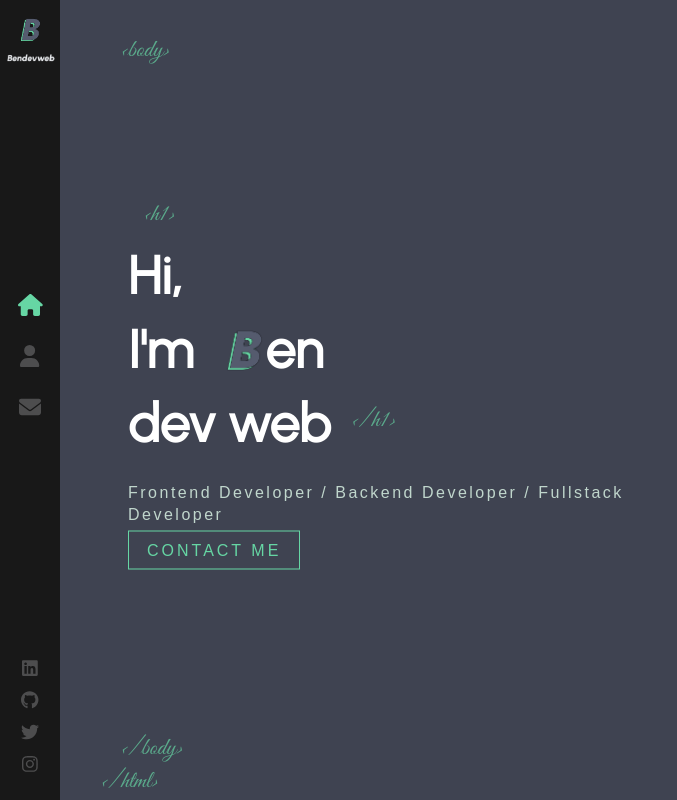
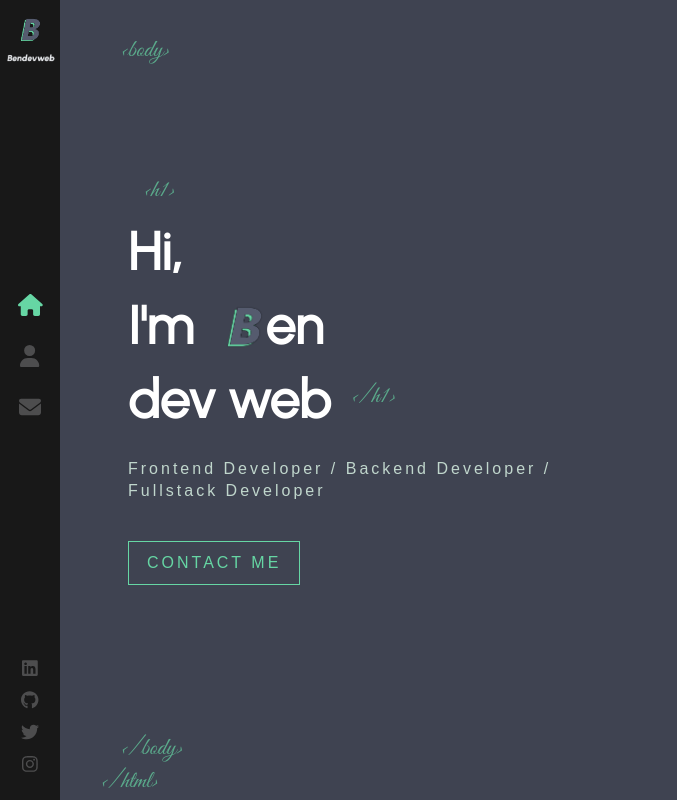
Before and after one commit to Neocor89/portfolio, a React (Create React App) app: page / in a window 1280 px wide. Shown: the whole page, without its empty margins (0-677 px from the left). Built offline with nearby package versions, Linux system fonts and the light colour scheme.

Commit message:
start of animations letters to apply

```diff
--- a/src/App.scss
+++ b/src/App.scss
@@ -6,7 +6,7 @@
 @import 'animate.css';
 
 
-//: FONTS
+//: All FONTS
 @font-face {
   font-family: 'Urbanist';
   src: url('./assets/fonts/Urbanist-Regular.ttf');
--- a/src/components/Home/_temporary-variables.scss
+++ /dev/null
@@ -1,10 +0,0 @@
-/*
- *:: VARIABLES ::*/
- $col-brand-darkPrim: #414555;
- $col-brand-primary: #555b6e;
- $col-brand-secondary: #66d6a4;
- $white: #fff;
- $black: #000;
- $fontDeco1: 'Great Vibes';
- $fontDeco2: 'La Belle Aurore';
- $lightHide: 0.7;
--- a/src/components/Home/index.scss
+++ b/src/components/Home/index.scss
@@ -1,13 +1,4 @@
-/*
- *:: VARIABLES ::*/
-$col-brand-darkPrim: #414555;
-$col-brand-primary: #555b6e;
-$col-brand-secondary: #66d6a4;
-$white: #fff;
-$black: #000;
-$fontDeco1: 'Great Vibes';
-$fontDeco2: 'La Belle Aurore';
-$lightHide: 0.7;
+@import '../Sass/utils';
 
 .home-page {
 
@@ -31,13 +22,14 @@ $lightHide: 0.7;
       content: '<h1>';
       font-family: $fontDeco1;
       font-weight: 500;
-      color: #66d6a4;
+      color: $col-brand-secondary;
       font-size: 24px;
       position: absolute;
       margin-top: -40px;
       left: 15px;
       opacity: $lightHide;
     }
+
 
     &::after {
       content: '</h1>';
@@ -48,7 +40,7 @@ $lightHide: 0.7;
       position: absolute;
       margin-top: 18px;
       margin-left: 20px;
-      animation: fadeIn 1s 1.7s backwards;
+      @include fade-animation;
       opacity: $lightHide;
     }
 
@@ -63,24 +55,27 @@ $lightHide: 0.7;
     }
   }
 
+}
   h2 {
     color: #c0d6cc;
     margin-top: 20px;
-    font-weight: 400;
-    font-size: 16px;
-    font-family: sans-serif;
-    letter-spacing: 2.5px;
+    @include formatting-title;
     animation: fadeIn 1s 1.8s backwards;
   }
 
   .flat-button {
-    color: #66d6a4;
-    font-size: 16px;
-    font-weight: 400;
-    letter-spacing: 3px;
-    font-family: sans-serif;
+    color: $col-brand-secondary;
+    @include formatting-title;
     text-decoration: none;
     padding: 10px 18px;
     border: 1px solid $col-brand-secondary;
+    float: left;
+    margin-top: 25px;
+    animation: fadeIn 1s 1.8s backwards;
+    white-space: nowrap;
+
+    &:hover {
+      background: $col-brand-secondary;
+      color: $col-jet;
+    }
   }
-}
--- /dev/null
+++ b/src/components/Sass/_utils.scss
@@ -0,0 +1,60 @@
+/* ---
+ * VARIABLES
+ --- */
+ $col-brand-darkPrim: #414555;
+ $col-brand-primary: #555b6e;
+ $col-brand-secondary: #66d6a4;
+ $white: #fff;
+ $black: #000;
+ $col-jet: #333;
+ $fontDeco1: 'Great Vibes';
+ $fontDeco2: 'La Belle Aurore';
+
+/*-> VARIABLES -
+- ANIMATION <-*/
+ $lightHide: 0.7;
+ $timeAnime: 1s;
+ $durationAnime: 1,7s;
+ $backAnime: backwards;
+
+
+
+/* ---
+ * MIXINS
+ --- */
+
+ @mixin fade-animation($time: $timeAnime, $delay: $durationAnime, $type: $backAnime) {
+  animation: fadeIn $time $delay $type;
+}
+
+@mixin formatting-title {
+  font-size: 16px;
+  font-family: sans-serif;
+  font-weight: 400;
+  letter-spacing: 3px;
+}
+
+
+@mixin grid-position($grid: $grid-size, $gap: $col-gap) {
+ display: grid;
+ grid-template-columns: repeat(3, minmax(0, $grid));
+ column-gap: $gap;
+}
+
+/*
+ <-----------
+:: RESPONSIVE MIXIXNS ::
+---------------------->
+*/
+
+@mixin mobile-only {
+ @media screen and (max-width: map-get($breakpoints, mobile)) {
+     @content;
+ }
+}
+
+@mixin tablet-only {
+ @media screen and (max-width: map-get($breakpoints, tablet)) {
+     @content;
+ }
+}
```
Also changed, not shown: src/components/AnimationLetters/index.js (added, +15 -0 lines), src/components/AnimationLetters/index.scss (added).
